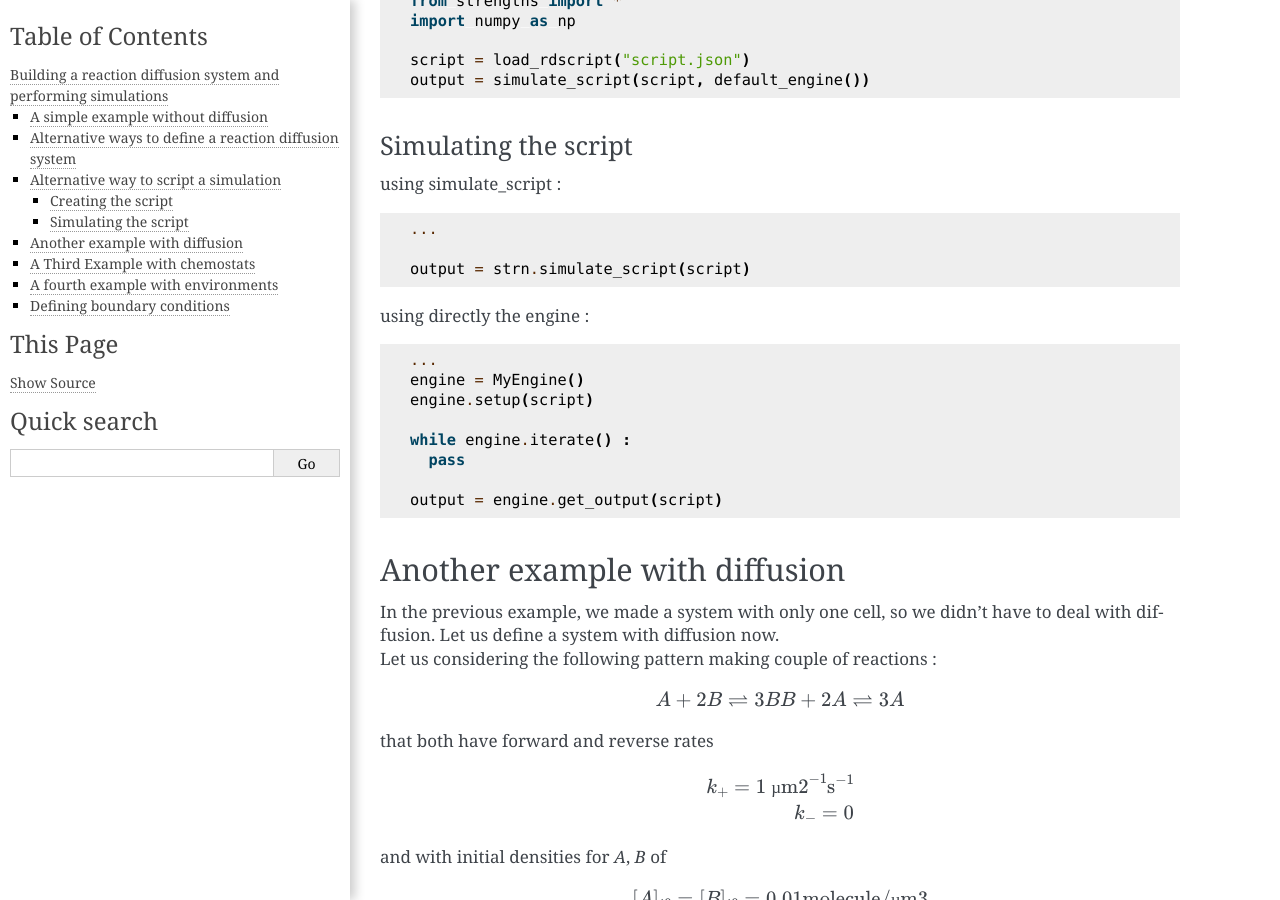
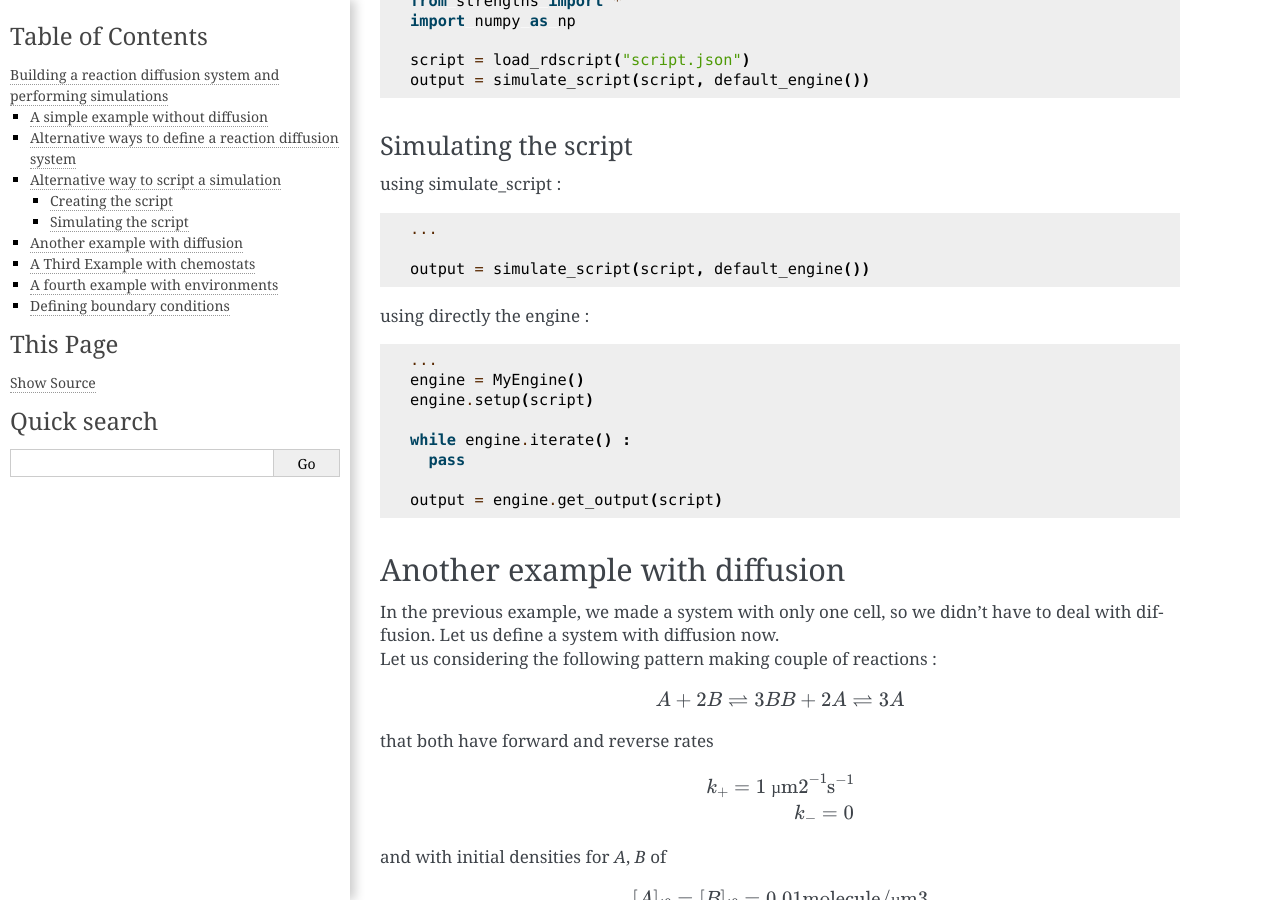
Before and after one commit to ThibaultFillion/strengths, a Sphinx documentation site: the page built from documentation/building_and_simulating_rds.rst, in a window 1280 px wide and 900 px high, scrolled down 6823 px. Built offline with Sphinx 7.4.7, drawn with Linux system fonts in a browser that asks for light colours.

Commit message:
Update building_and_simulating_rds.rst

```diff
--- a/documentation/building_and_simulating_rds.rst
+++ b/documentation/building_and_simulating_rds.rst
@@ -359,7 +359,7 @@ using simulate_script :
 
   ...
 
-  output = strn.simulate_script(script)
+  output = simulate_script(script, default_engine())
 
 using directly the engine :
 
```
